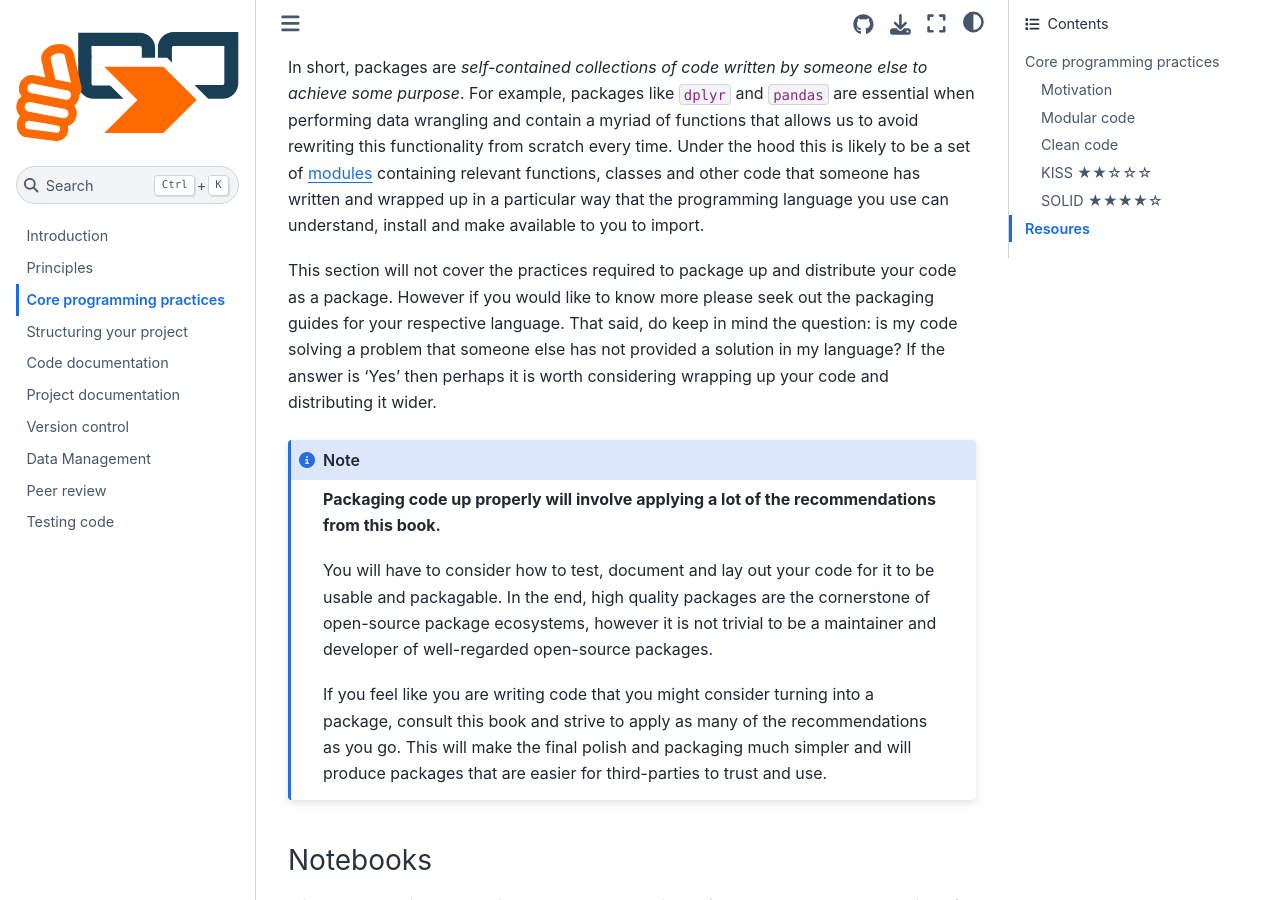
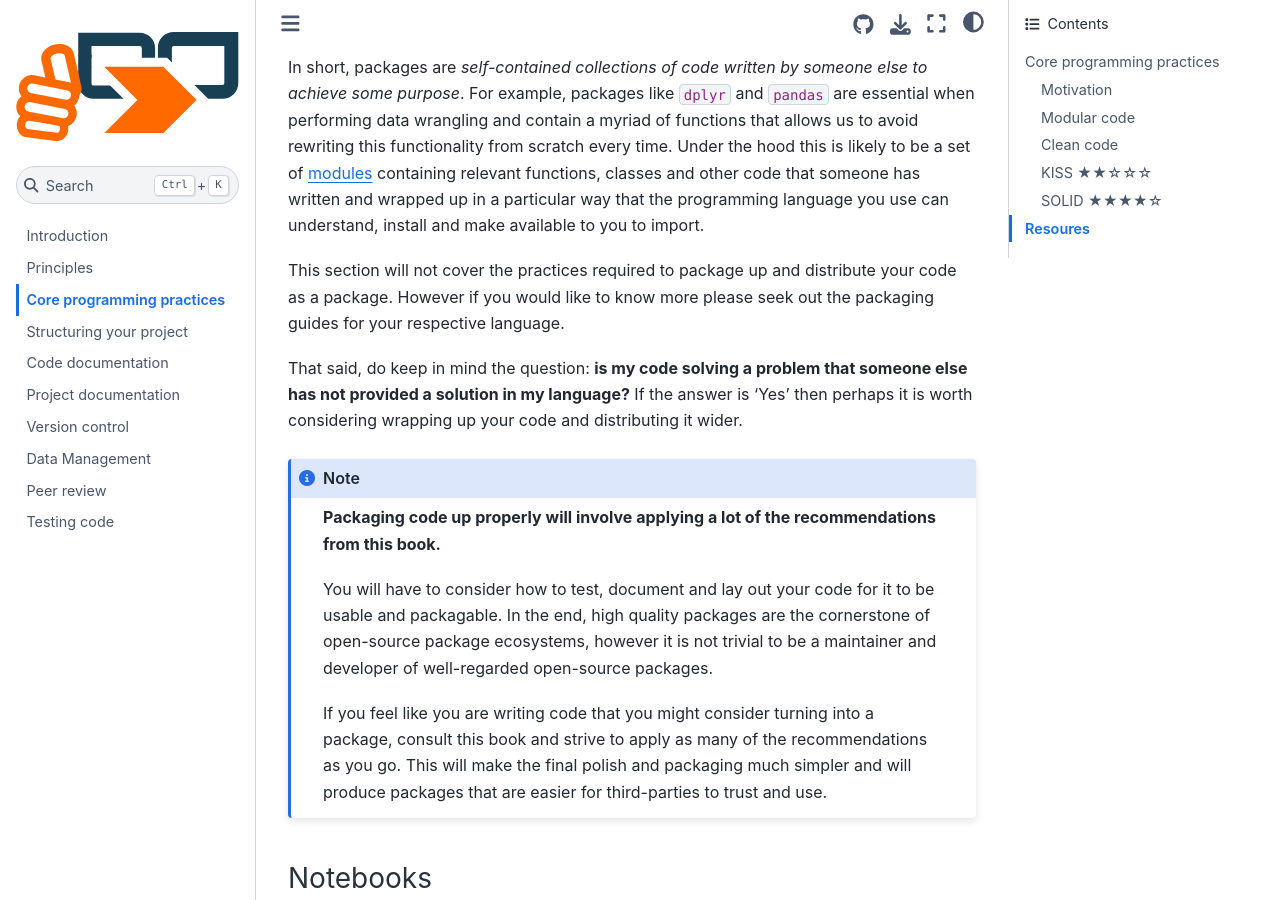
Before and after one commit to best-practice-and-impact/qa-of-code-guidance, a Jupyter Book: the page built from book/core_programming.md, in a window 1280 px wide and 900 px high, scrolled down 5446 px. Built offline with Jupyter Book 1.0.4 settings and Sphinx 7.4.7 and the Sphinx Book theme 1.1.4, drawn with Linux system fonts in a browser that asks for light colours.

Commit message:
Tweak some formatting

````diff
--- a/book/core_programming.md
+++ b/book/core_programming.md
@@ -149,7 +149,10 @@ Programming languages often ship with quite a few in-built functions and procedu
 
 In short, packages are _self-contained collections of code written by someone else to achieve some purpose_. For example, packages like `dplyr` and `pandas` are essential when performing data wrangling and contain a myriad of functions that allows us to avoid rewriting this functionality from scratch every time. Under the hood this is likely to be a set of [modules](modules) containing relevant functions, classes and other code that someone has written and wrapped up in a particular way that the programming language you use can understand, install and make available to you to import.
 
-This section will not cover the practices required to package up and distribute your code as a package. However if you would like to know more please seek out the packaging guides for your respective language. That said, do keep in mind the question: is my code solving a problem that someone else has not provided a solution in my language? If the answer is 'Yes' then perhaps it is worth considering wrapping up your code and distributing it wider.
+This section will not cover the practices required to package up and distribute your code as a package. However if you would like to know more please seek out the packaging guides for your respective language.
+
+That said, do keep in mind the question: **is my code solving a problem that someone else has not provided a solution in my language?**
+If the answer is 'Yes' then perhaps it is worth considering wrapping up your code and distributing it wider.
 
 ```{note}
 **Packaging code up properly will involve applying a lot of the recommendations from this book.**
````
